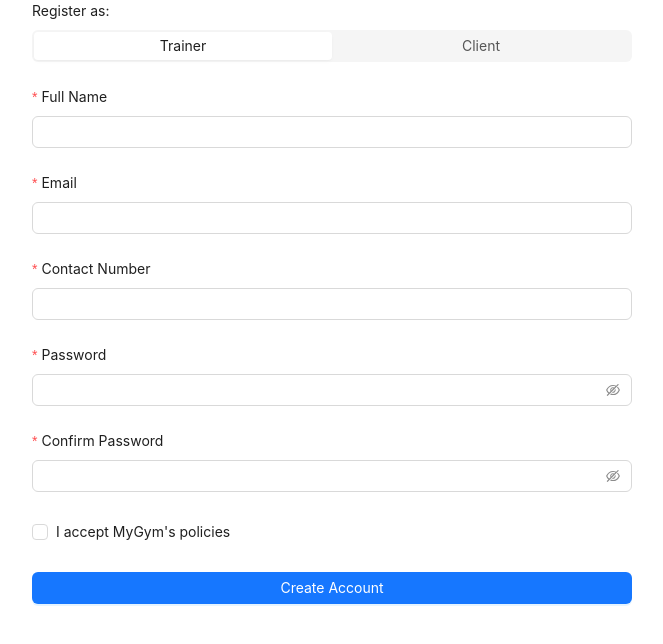
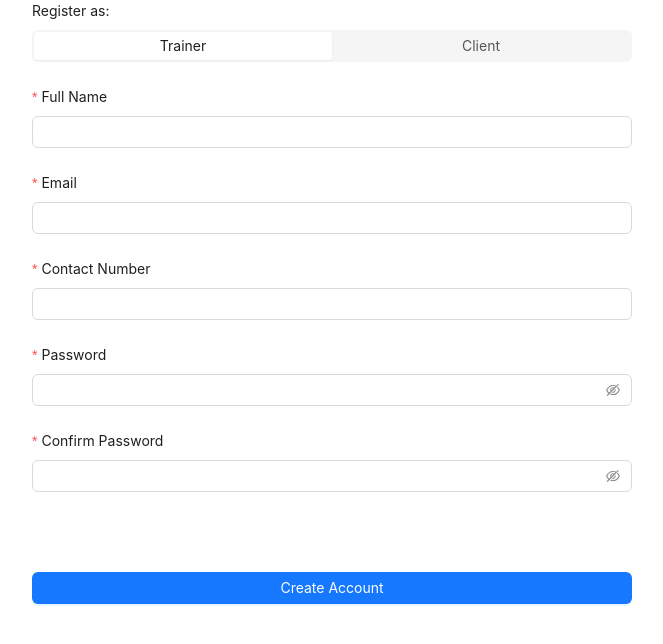
Before and after one commit to bokangngoetjana/personal-trainer-app, a Next.js app: page /register in a window 1280 px wide. Shown: the top 644 px of the page, without its empty margins (308-971 px from the left). Built offline with nearby package versions, Linux system fonts and the light colour scheme.

Commit message:
bug: fixed build errors in the authForms

```diff
--- a/src/components/auth/loginForm.tsx
+++ b/src/components/auth/loginForm.tsx
@@ -7,8 +7,12 @@ import { useState } from "react";
 export const LoginForm = () => {
   const { login } = useAuth();
   const [loading, setLoading] = useState(false);
-
-  const onFinish = async (values: any) => {
+  interface LoginFormValues {
+    email: string;
+    password: string;
+    remember?: boolean;
+  }
+  const onFinish = async (values: LoginFormValues) => {
     setLoading(true);
     try {
       await login(values);
--- a/src/components/auth/registerForm.tsx
+++ b/src/components/auth/registerForm.tsx
@@ -1,7 +1,7 @@
 "use client";
 
 import React, { useState } from "react";
-import { Button, Checkbox, Form, Input, Segmented, message, DatePicker } from "antd";
+import { Button, Form, Input, Segmented, message, DatePicker } from "antd";
 import { useAuthActions, useAuthState } from "@/providers/authProvider";
 import { IClientRegistration, IUserRegistration } from "@/providers/authProvider/context";
 
@@ -11,7 +11,16 @@ const RegisterForm = () => {
   const { registerTrainer, registerClient } = useAuthActions();
   const { isPending } = useAuthState();
 
-  const onFinish = (values: any) => {
+  interface RegisterFormValues {
+  name: string;
+  email: string;
+  password: string;
+  confirmPassword: string;
+  contactNumber: string;
+  policiesAccepted: boolean;
+  //dateOfBirth?: string;
+ }
+  const onFinish = (values: RegisterFormValues) => {
     try {
       if (role === "Trainer") {
         const registrationData: IUserRegistration = {
@@ -36,7 +45,7 @@ const RegisterForm = () => {
           confirmPassword: values.confirmPassword,
           contactNumber: values.contactNumber,
           policiesAccepted: values.policiesAccepted,
-          dateOfBirth: values.dateOfBirth?.format('YYYY-MM-DD') || "",
+         // dateOfBirth: values.dateOfBirth?.format('YYYY-MM-DD') || "",
           role: "client",
         };
         registerClient(clientRegData);
@@ -151,9 +160,6 @@ const RegisterForm = () => {
           },
         ]}
       >
-        <Checkbox>
-          I accept MyGym's policies
-        </Checkbox>
       </Form.Item>
 
       <Form.Item>
--- a/src/providers/authProvider/context.tsx
+++ b/src/providers/authProvider/context.tsx
@@ -45,7 +45,7 @@ export interface IClientRegistration {
   email: string;
   password: string;
   confirmPassword: string;
-  dateOfBirth: string;
+  //dateOfBirth: string;
   contactNumber: string;
   policiesAccepted: boolean;
   role: string;
```
